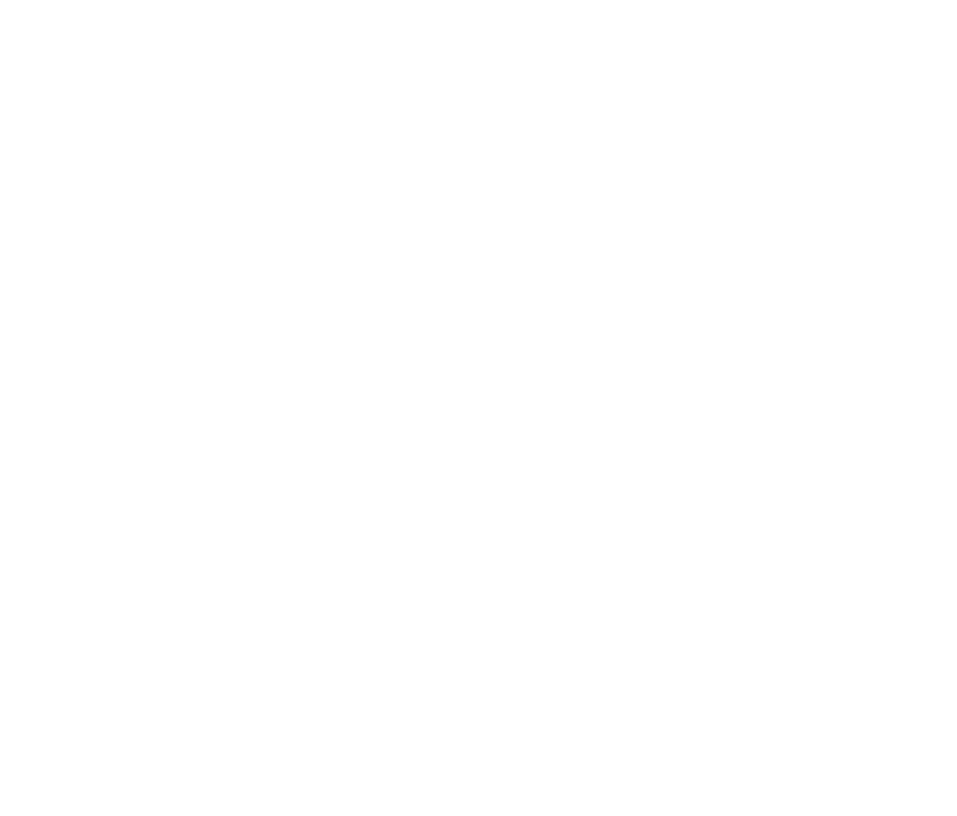
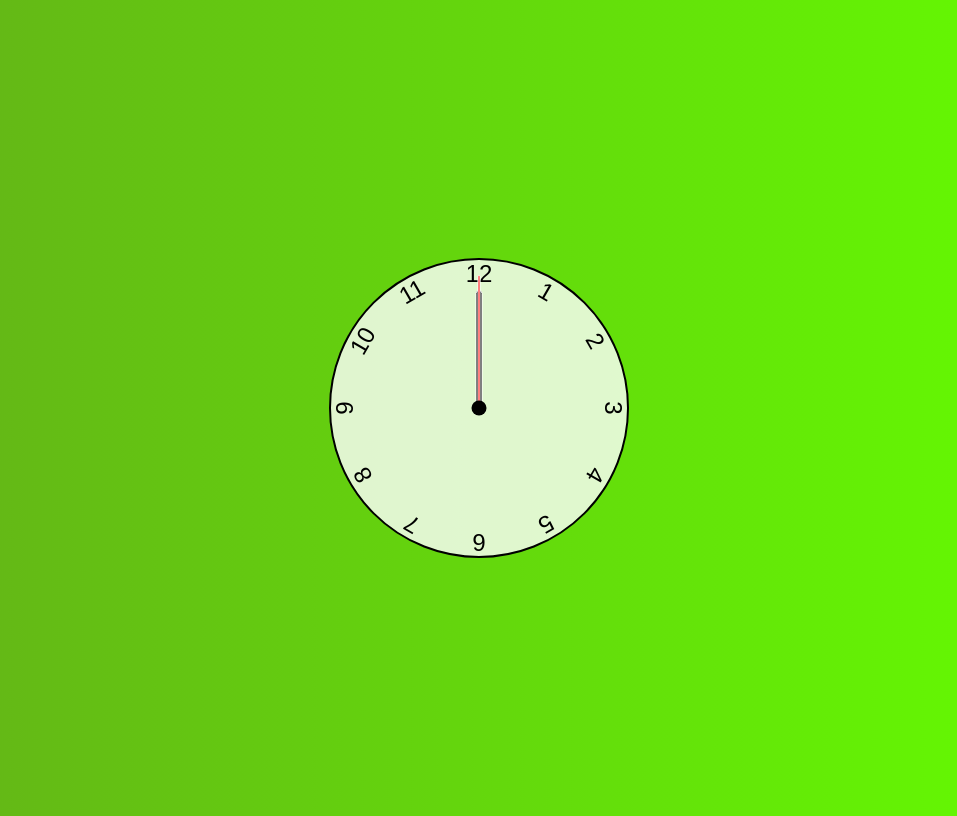
Before and after one commit to ashleigh-tesla/firstClock, a plain HTML site: page index.html in a window 1280 px wide. Shown: the whole page, without its empty margins (161-1118 px from the left). Drawn offline with Linux system fonts and the light colour scheme.

Commit message:
updated index.html ; clock.css & clock.js

```diff
--- a/index.html
+++ b/index.html
@@ -5,13 +5,29 @@
     <meta charset="UTF-8">
     <meta http-equiv="X-UA-Compatible" content="IE=edge">
     <meta name="viewport" content="width=device-width, initial-scale=1.0">
-    <title>Document</title>
+    <title>Analogue Clock</title>
     <link rel="stylesheet" type="text/css" href="styles/clock.css">
     <script type="text/javascript" src="scripts/clock.js"></script>
 </head>
 
 <body>
-
+    <div class="clock">
+        <div class="hand hour" data-hour-hand></div>
+        <div class="hand minute" data-minute-hand></div>
+        <div class="hand second" data-second-hand></div>
+        <div class="number number1">1</div>
+        <div class="number number2">2</div>
+        <div class="number number3">3</div>
+        <div class="number number4">4</div>
+        <div class="number number5">5</div>
+        <div class="number number6">6</div>
+        <div class="number number7">7</div>
+        <div class="number number8">8</div>
+        <div class="number number9">9</div>
+        <div class="number number10">10</div>
+        <div class="number number11">11</div>
+        <div class="number number12">12</div>
+    </div>
 </body>
 
 </html>
--- a/scripts/clock.js
+++ b/scripts/clock.js
@@ -0,0 +1,21 @@
+setInterval(setClock, 1000);
+
+const hourHand = document.querySelector('[data-hour-hand]');
+const minuteHand = document.querySelector('[data-minute-hand]');
+const secondHand = document.querySelector('[data-second-hand]');
+
+function setClock() {
+    const currentDate = new Date();
+    const secondsRatio = currentDate.getSeconds() / 60
+    const minutesRatio = (secondsRatio + currentDate.getMinutes()) / 60
+    const hoursRatio = (minutesRatio + currentDate.getHours()) / 12
+
+    setRotation(secondHand, secondsRatio)
+    setRotation(minuteHand, minutesRatio)
+    setRotation(hourHand, hoursRatio)
+}
+
+function setRotation(element, rotationRatio) {
+    element.style.setProperty('--rotation', rotationRatio * 360)
+}
+setClock();
--- a/styles/clock.css
+++ b/styles/clock.css
@@ -0,0 +1,124 @@
+*,
+*::after,
+*::before {
+    box-sizing: border-box;
+    font-family: Gotham Rounded, sans-serif;
+}
+
+body {
+    background: linear-gradient(to right, rgb(100, 175, 25), rgb(100, 255, 0));
+    display: flex;
+    justify-content: center;
+    align-items: center;
+    min-height: 100vh;
+    overflow: hidden
+}
+
+.clock {
+    width: 300px;
+    height: 300px;
+    background: rgba(255, 255, 255, .8);
+    border-radius: 50%;
+    border: 2px solid #000;
+    position: relative;
+}
+
+.clock .number {
+    --rotation: 0;
+    position: absolute;
+    width: 100%;
+    /* background-color:aqua; */
+    height: 100%;
+    text-align: center;
+    font-size: 1.5rem;
+    transform: rotate(var(--rotation));
+}
+
+.clock .number1 {
+    --rotation: 30deg;
+}
+
+.clock .number2 {
+    --rotation: 60deg;
+}
+
+.clock .number3 {
+    --rotation: 90deg;
+}
+
+.clock .number4 {
+    --rotation: 120deg;
+}
+
+.clock .number5 {
+    --rotation: 150deg;
+}
+
+.clock .number6 {
+    --rotation: 180deg;
+}
+
+.clock .number7 {
+    --rotation: 210deg;
+}
+
+.clock .number8 {
+    --rotation: 240deg;
+}
+
+.clock .number9 {
+    --rotation: 270deg;
+}
+
+.clock .number10 {
+    --rotation: 300deg;
+}
+
+.clock .number11 {
+    --rotation: 330deg;
+}
+
+.clock .hand {
+    --rotation: 0;
+    position: absolute;
+    bottom: 50%;
+    left: 50%;
+    background: #000;
+    border: 1px solid #fff;
+    border-top-left-radius: 10px;
+    border-top-right-radius: 10px;
+    transform-origin: bottom;
+    z-index: 10;
+    transform: translate(-50%) rotate(calc(var(--rotation)* 1deg));
+}
+
+.clock::after {
+    content: "";
+    position: absolute;
+    background: #000;
+    z-index: 11;
+    width: 15px;
+    height: 15px;
+    top: 50%;
+    left: 50%;
+    transform: translate(-50%, -50%);
+    border-radius: 50%;
+}
+
+.clock .hand.second {
+    width: 3px;
+    height: 45%;
+    background: red;
+}
+
+.clock .hand.minute {
+    width: 7px;
+    height: 40%;
+    background: #000;
+}
+
+.clock .hand.hour {
+    width: 5px;
+    height: 35%;
+    background: #000;
+}
```
